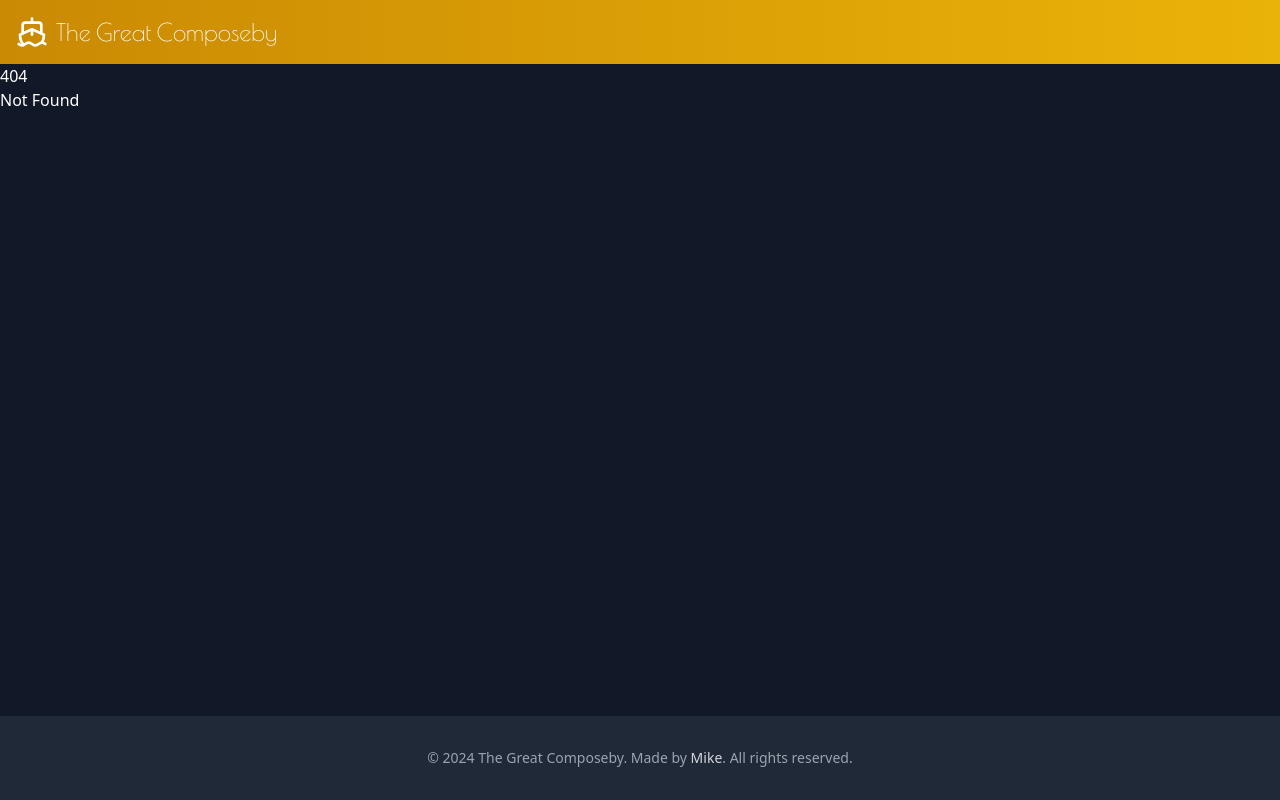
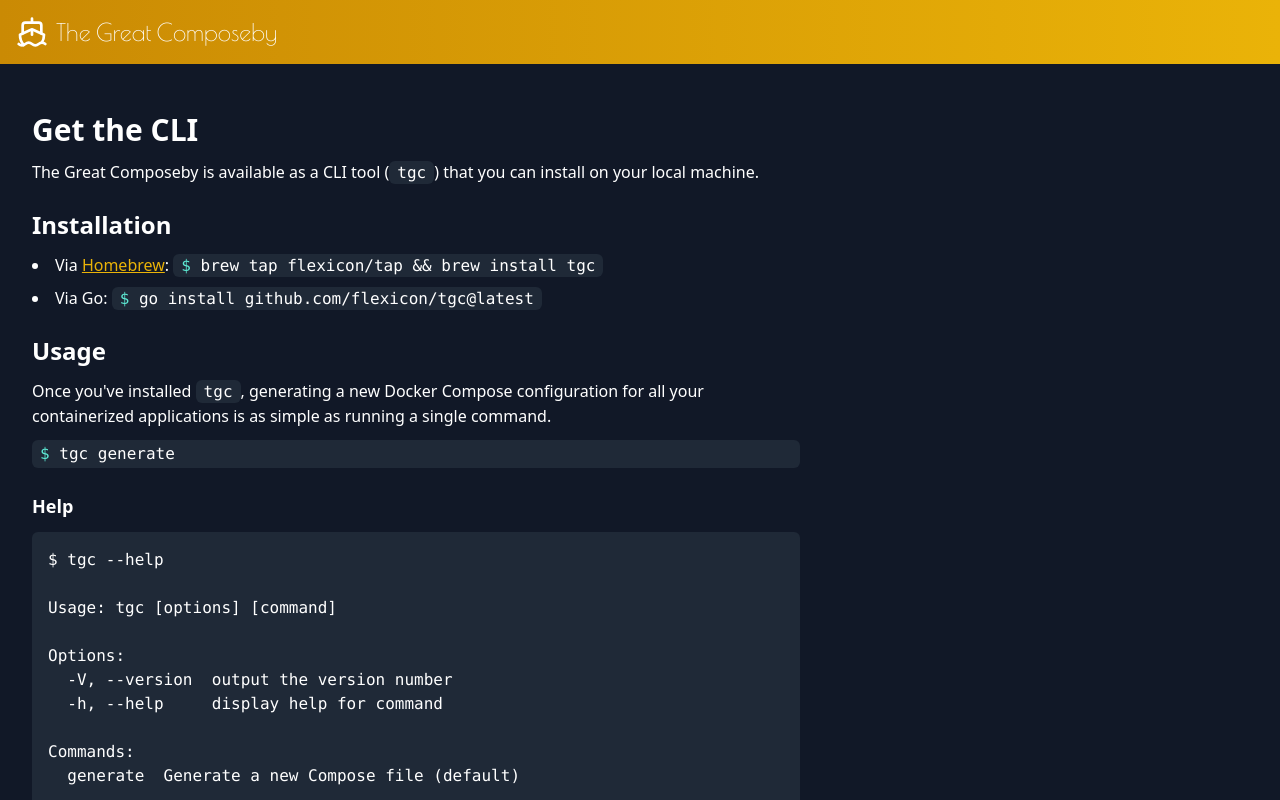
Before and after one commit to Flexicon/the-great-composeby, a SvelteKit app: page /cli in a window 1280 px wide. Before the commit this address had no page. Shown: the top 800 px of the page. Built offline with nearby package versions, Linux system fonts and the light colour scheme; a web font is replaced by a local one.

Commit message:
feat: add simple cli page with placeholder content

```diff
--- a/src/app.css
+++ b/src/app.css
@@ -18,3 +18,17 @@ body {
 	font-weight: 400;
 	font-style: normal;
 }
+
+main a {
+	@apply text-yellow-500 underline hover:no-underline hover:text-yellow-600;
+}
+
+code {
+	@apply bg-gray-800 text-white rounded-md px-2 py-0.5;
+	user-select: all;
+}
+
+code.cmd::before {
+	content: '$ ';
+	@apply text-teal-300;
+}
--- a/src/lib/components/Button.svelte
+++ b/src/lib/components/Button.svelte
@@ -1,13 +1,20 @@
 <script lang="ts">
 	export let variant: 'primary' | 'secondary' | 'outline' = 'primary';
+	export let href: string | undefined = undefined;
 </script>
 
-<button class={`variant-${variant}`} {...$$restProps}>
-	<slot />
-</button>
+{#if href}
+	<a class={`btn variant-${variant}`} {href} {...$$restProps}>
+		<slot />
+	</a>
+{:else}
+	<button class={`btn variant-${variant}`} {...$$restProps}>
+		<slot />
+	</button>
+{/if}
 
 <style lang="postcss">
-	button {
+	.btn {
 		@apply inline-flex items-center justify-center whitespace-nowrap;
 		@apply h-10 px-4 py-2;
 		@apply rounded-md text-sm font-medium transition-colors;
@@ -15,11 +22,11 @@
 		@apply disabled:pointer-events-none disabled:opacity-50;
 	}
 
-	button.variant-primary {
+	.btn.variant-primary {
 		@apply bg-yellow-500 text-black hover:bg-yellow-600;
 	}
 
-	button.variant-outline {
+	.btn.variant-outline {
 		@apply border border-yellow-500 text-yellow-500;
 		@apply hover:bg-yellow-500 hover:text-black;
 	}
--- a/src/lib/components/Header.svelte
+++ b/src/lib/components/Header.svelte
@@ -4,9 +4,9 @@
 
 <header class="p-4 bg-gradient-to-r from-yellow-600 to-yellow-500">
 	<nav class="container mx-auto flex justify-between items-center">
-		<div class="flex items-center space-x-2">
+		<a href="/" class="flex items-center space-x-2">
 			<Ship class="h-8 w-8" />
 			<span class="text-2xl font-bold font-poiret-one">The Great Composeby</span>
-		</div>
+		</a>
 	</nav>
 </header>
--- a/src/routes/+page.svelte
+++ b/src/routes/+page.svelte
@@ -10,7 +10,7 @@
 	</h1>
 
 	<p class="text-xl mb-3 max-w-xl mx-auto">
-		From Postgres to LocalStack, our tool
+		From Postgres to Kafka, our tool
 		<span class="highlight">simplifies your workflow</span> so you can sit back and enjoy the glitz and
 		glamour of the limelight.
 	</p>
@@ -21,8 +21,8 @@
 	</p>
 
 	<p class="text-xl mb-8 max-w-xl mx-auto">
-		Never scour the web on how to set up a <span class="highlight">Redis</span> container again — let
-		our tool set up the essentials so you can focus on the main act.
+		Never scour the web on how to set up a Redis container again — let
+		<span class="highlight">The Great Composeby</span> set up the essentials so you can focus on the main act.
 	</p>
 
 	<div class="flex justify-center space-x-4">
@@ -30,7 +30,7 @@
 			<Wine class="h-[1em] w-[1em] mr-1" />
 			Try it out!
 		</Button>
-		<Button variant="outline">Get the CLI</Button>
+		<Button href="/cli" variant="outline">Get the CLI</Button>
 	</div>
 </section>
 
--- /dev/null
+++ b/src/routes/cli/+page.svelte
@@ -0,0 +1,48 @@
+<section class="container mx-auto px-8 py-12">
+	<h1 class="text-3xl font-semibold">Get the CLI</h1>
+
+	<div class="max-w-3xl">
+		<p class="mt-3 mb-6">
+			The Great Composeby is available as a CLI tool (<code>tgc</code>) that you can install on your
+			local machine.
+		</p>
+
+		<h2 class="text-2xl font-semibold">Installation</h2>
+
+		<div class="mt-3 mb-6">
+			<ul class="list-disc list-inside">
+				<li class="mb-2">
+					Via <a href="https://brew.sh/">Homebrew</a>:
+					<code class="cmd">brew tap flexicon/tap && brew install tgc</code>
+				</li>
+				<li>Via Go: <code class="cmd">go install github.com/flexicon/tgc@latest</code></li>
+			</ul>
+		</div>
+
+		<h2 class="text-2xl font-semibold">Usage</h2>
+
+		<p class="my-3">
+			Once you've installed <code>tgc</code>, generating a new Docker Compose configuration for all
+			your containerized applications is as simple as running a single command.
+		</p>
+
+		<!-- TODO: add actual CLI usage -->
+		<code class="block cmd mb-6">tgc generate</code>
+
+		<h2 class="text-lg font-semibold">Help</h2>
+
+		<!-- TODO: add actual CLI help text -->
+		<pre class="mt-3 bg-gray-800 text-white p-4 rounded-md overflow-auto">
+$ tgc --help
+
+Usage: tgc [options] [command]
+
+Options:
+  -V, --version  output the version number
+  -h, --help     display help for command
+
+Commands:
+  generate  Generate a new Compose file (default)
+    </pre>
+	</div>
+</section>
```
